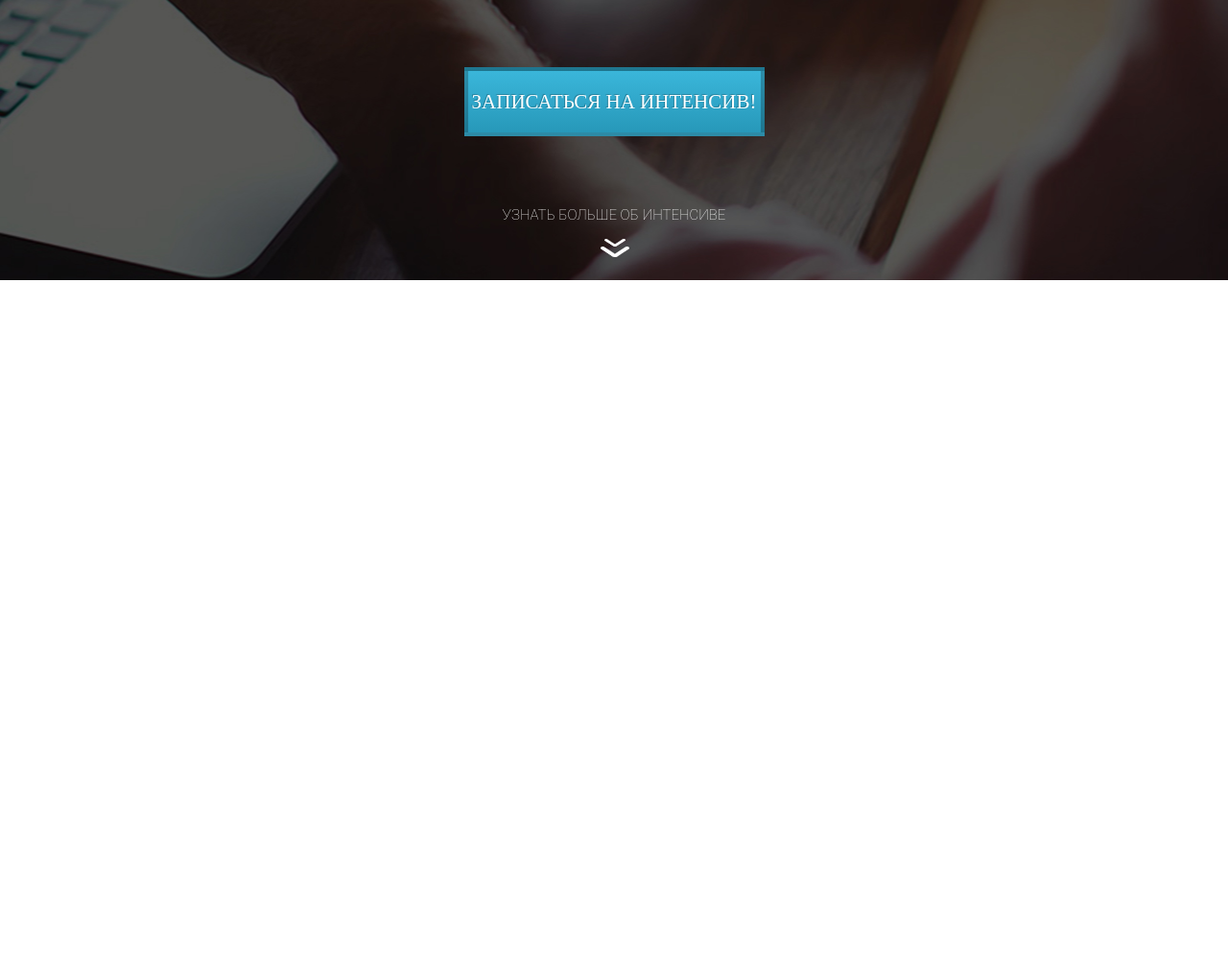
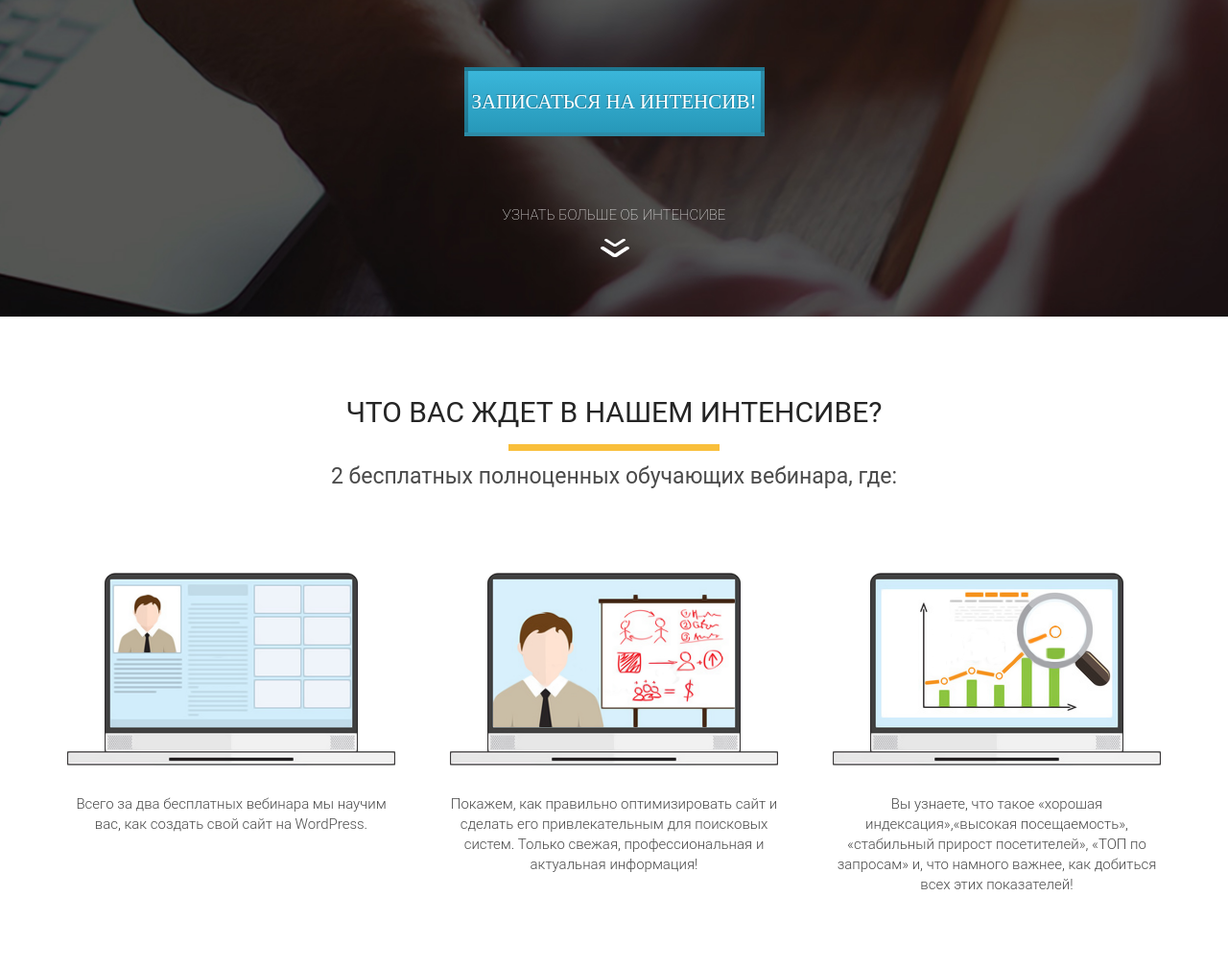
Before and after one commit to SterrenHeer/WordPressFromFigma, a plain HTML site: page index.html in a window 1280 px wide. Shown: the part 508-1516 px from the top of the page at 96% size. Before the commit the page ends 800 px from the top, so only its background shows below. Drawn offline with Linux system fonts and the light colour scheme.

Commit message:
Add waiting section

```diff
--- a/css/style.css
+++ b/css/style.css
@@ -10,7 +10,7 @@
 }
 
 .promo {
-  height: 800px;
+  min-height: 800px;
   background: url('../img/bg/main_bg.png') center center/cover no-repeat;
   padding: 39px 0 62px 0;
 }
@@ -116,3 +116,62 @@ h2.title {
   margin: 0 auto;
   margin-top: 13px;
 }
+
+.waiting {
+  min-height: 607px;
+  fill: #EFEFEF;
+  padding: 85px 0 75px 0;
+}
+
+.waiting .waiting_header {
+  color: #252525;
+  text-align: center;
+  font-family: Roboto;
+  font-size: 30px;
+  font-weight: 400;
+  line-height: 30px;
+  text-transform: uppercase;
+}
+
+.waiting .waiting_divider {
+  width: 220px;
+  height: 7px;
+  background-color: #F9BF3B;
+  margin: 0 auto;
+  margin-top: 18px;
+}
+
+.waiting .waiting_subheader {
+  color: #4A4A4A;
+  text-align: center;
+  font-family: Roboto;
+  font-size: 23px;
+  font-weight: 400;
+  line-height: 20px;
+  margin-top: 17px;
+}
+
+.waiting .waiting_wrapper {
+  display: flex;
+  justify-content: space-between;
+  margin-top: 45px;
+  text-align: center;
+}
+
+.waiting .waiting_wrapper .waiting_item {
+  margin-top: 45px;
+  width: 342px;
+}
+
+.waiting .waiting_wrapper .waiting_item .waiting_img {
+  width: 100%;
+}
+
+.waiting .waiting_wrapper .waiting_item .waiting_descr {
+  margin-top: 26px;
+  color: #4A4A4A;
+  font-family: Roboto;
+  font-size: 15px;
+  font-weight: 300;
+  line-height: 21px;
+}
--- a/index.html
+++ b/index.html
@@ -27,5 +27,26 @@
             </div>
         </div>
     </section>
+    <section class="waiting">
+        <div class="container">
+            <h2 class="waiting_header">Что вас ждет в нашем интенсиве?</h2>
+            <div class="waiting_divider"></div>
+            <div class="waiting_subheader">2 бесплатных полноценных обучающих вебинара, где:</div>
+            <div class="waiting_wrapper">
+                <div class="waiting_item">
+                    <img src="img/waiting/waiting_1.png" alt="waiting_1" class="waiting_img">
+                    <div class="waiting_descr">Всего за два бесплатных вебинара мы научим вас, как создать свой сайт на WordPress. </div>
+                </div>
+                <div class="waiting_item">
+                    <img src="img/waiting/waiting_2.png" alt="waiting_2" class="waiting_img">
+                    <div class="waiting_descr">Покажем, как правильно оптимизировать сайт и сделать его привлекательным для поисковых систем. Только свежая, профессиональная и актуальная информация!</div>
+                </div>
+                <div class="waiting_item">
+                    <img src="img/waiting/waiting_3.png" alt="waiting_3" class="waiting_img">
+                    <div class="waiting_descr">Вы узнаете, что такое «хорошая индексация»,«высокая посещаемость», «стабильный прирост посетителей», «ТОП по запросам» и, что намного важнее, как добиться всех этих показателей!</div>
+                </div>
+            </div>
+        </div>
+    </section>
 </body>
 </html>
```
